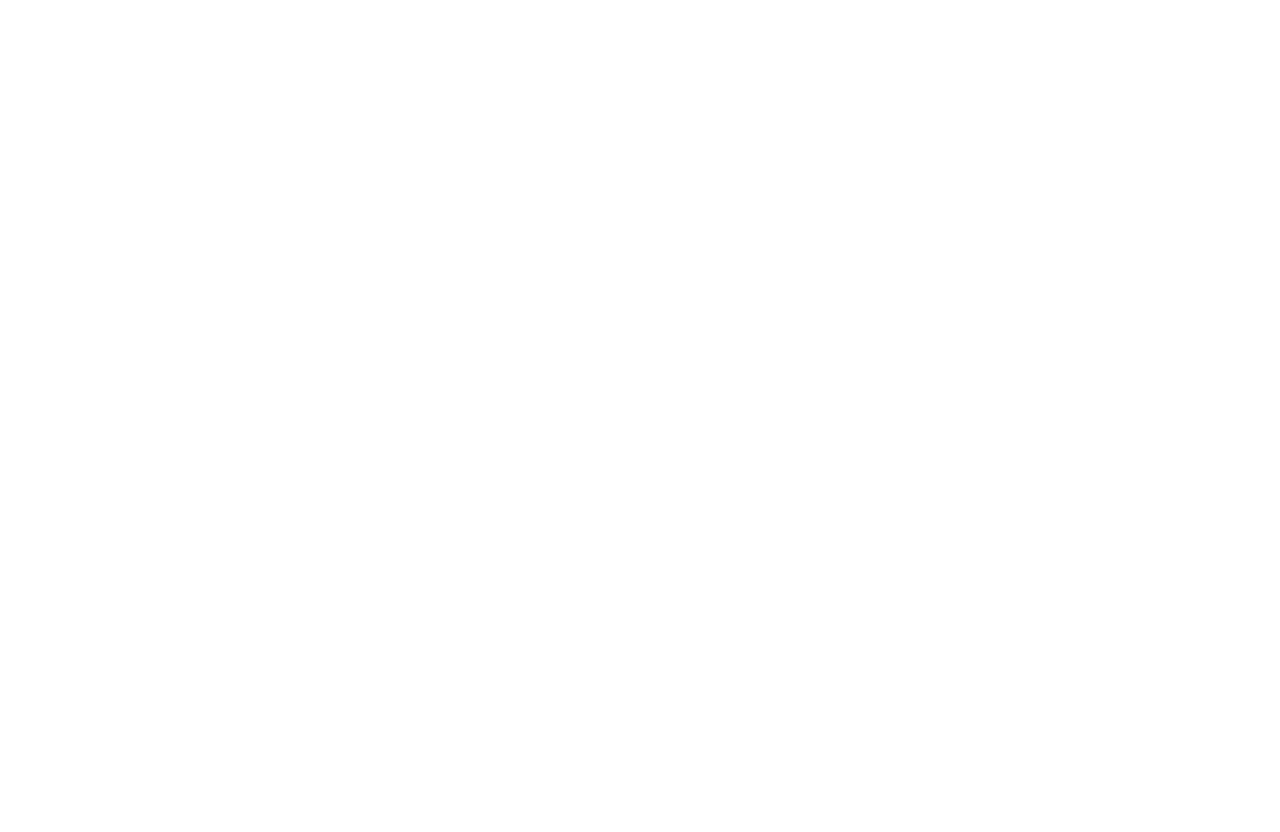
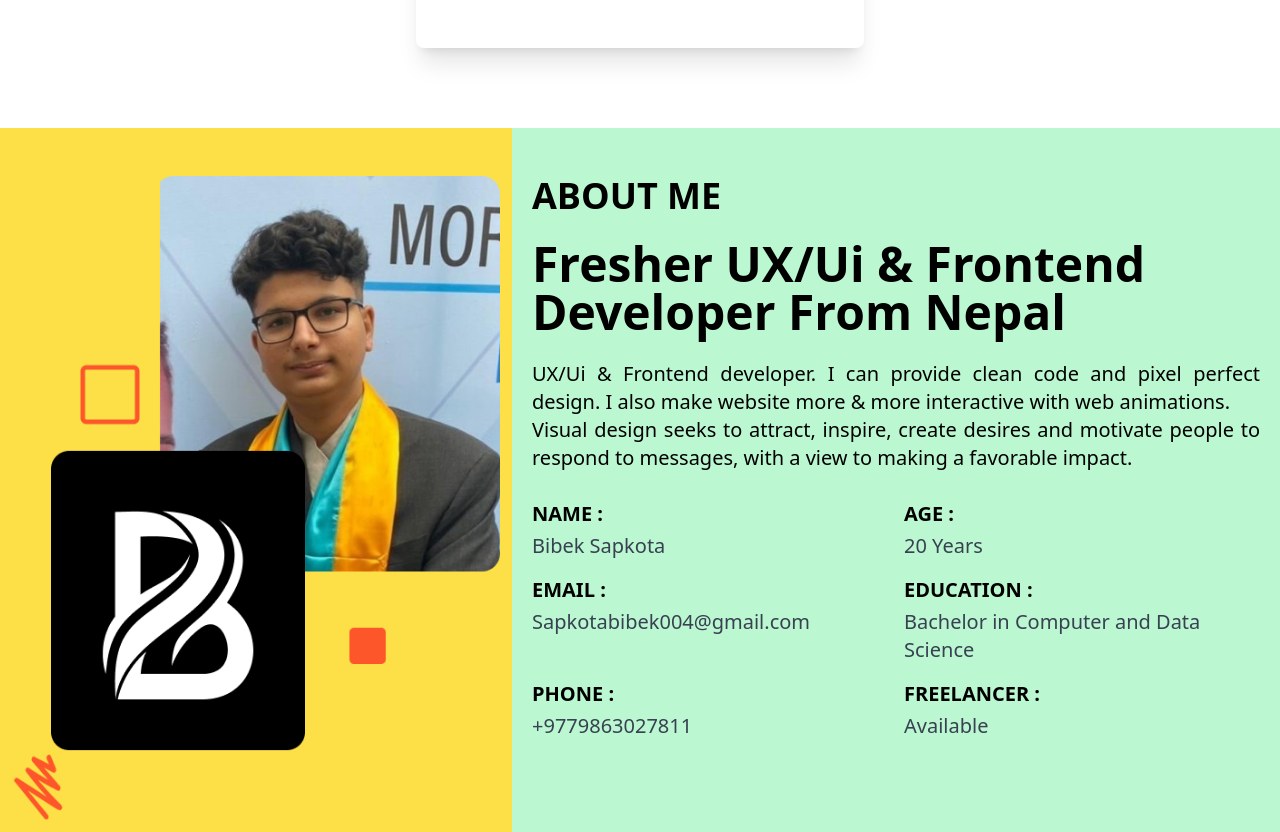
Before and after one commit to BibekSapkota1/My-portfolio, a React (Create React App) app: page / in a window 1280 px wide. Shown: the part 1029-1861 px from the top of the page. Before the commit the page ends 800 px from the top, so only its background shows below. Built offline with nearby package versions, Linux system fonts and the light colour scheme.

Commit message:
About me finish

```diff
--- a/src/App.js
+++ b/src/App.js
@@ -12,6 +12,8 @@ import Profile from './assets/images/Main.png'
 import circlearrow from './assets/icons/Conatctbelow.svg'
 import circles from './assets/icons/small-circle.svg'
 import rimage from './assets/icons/r-element.svg'
+
+import About from './Pages/About';
 import Home from './Pages/Home';
 
 
@@ -22,8 +24,11 @@ import Home from './Pages/Home';
 function App() {
   return (
 
-    <Home></Home>
+    <div>
+      <Home></Home>
+      <About></About>
 
+    </div>
 
 
 
--- a/src/Pages/About.jsx
+++ b/src/Pages/About.jsx
@@ -1,12 +1,78 @@
 import React from 'react'
+import Group from '../assets/images/Group 6.png'
+
+const Details = [
+  {
+    title: 'NAME :',
+    text: 'Bibek Sapkota'
+  },
+  {
+    title: 'AGE :',
+    text: '20 Years'
+  },
+  {
+    title: 'Email :',
+    text: 'Sapkotabibek004@gmail.com'
+  },
+  {
+    title: 'Education :',
+    text: 'Bachelor in  Computer and Data Science'
+  },
+  {
+    title: 'Phone :',
+    text: '+9779863027811'
+  },
+  {
+    title: 'Freelancer :',
+    text: 'Available'
+  }
+]
+
+export default function About() {
+  return (
+    <div>
+
+      <section>
+        <div class="w-100% bg-blue-50 sm:bg-green-500 md:bg-red-500 lg:bg-green-500 xl:bg-yellow-300 2xl:bg-blue-800">
+          <div class="items-center">
+            <div class="flex flex-wrap xl:container  xl:mx-auto  ">
+              <div class="w-full lg:w-2/5 bg-red h-3/4 mt-3 flex items-center justify-center lg:order-0 smm:mt-5 sm:mt-9">
+                <img src={Group} alt="Group" class="p-3" />
+              </div>
+              <div className='md:container md:mx-auto lg:bg-green-200  lg:w-3/5 '>
+                <div class="w-full bg-blue h-3/4 mt-1 flex flex-wrap  p-3 smm:mt-5 sm:mt-7 sm:p-5  ">
+                  <h2 class="text-xl font-bold text-custom-red smm:text-2xl sm:text-4xl">ABOUT ME</h2>
+                  <h1 class="text-xl font-bold mt-2 smm:text-2xl sm:text-5xl lg:text-4xl xl:text-5xl 2xl:text-6xl xl:mt-6">Fresher UX/Ui & Frontend Developer From Nepal</h1>
+                  <p class="-text-xl font-normal text-justify mt-2 smm:mt-5 sm:text-xl xl:mt-6">
+                    UX/Ui & Frontend developer. I can provide clean code and pixel perfect design. I also make website more & more interactive with web animations. <br />
+                    Visual design seeks to attract, inspire, create desires and motivate people to respond to messages, with a view to making a favorable impact.
+                  </p>
+                  <div class="grid grid-cols-2 gap-4 w-full mt-2 smm:mt-3 sm:mt-5 xl:mt-7">
+                    {Details.map((detail, index) => (
+                      <div key={index} class="flex flex-col">
+                        <div class="text-black-500 font-bold -text-xl sm:text-xl uppercase">{detail.title}</div>
+                        <div class="text-gray-700 -text-xl sm:text-xl xl:mt-1">{detail.text}</div>
+                      </div>
+                    ))}
+                  </div>
+                </div>
+              </div>
+            </div>
+          </div>
+        </div>
+      </section>
+
+      <section>
 
 
-export default function about() {
-  return (
-    <div>
-        <h1 className="text-3xl font-bold underline">
-      About
-    </h1>
+      </section>
+
     </div>
+
+
+
+
+
+
   )
 }
--- a/src/Pages/Home.jsx
+++ b/src/Pages/Home.jsx
@@ -30,7 +30,7 @@ const cardData = [
 ];
 
 export default function Home() {
-
+  return (
 
     <div >
       <div class="bg-top-left bg-no-repeat">
@@ -63,7 +63,7 @@ export default function Home() {
                 <h2 className="text-2xl font-bold text-center">{card.title}</h2>
                 <p className="text-gray-700 text-center ">{card.text}</p>
               </div>
-            fkfk
+
             </div>
           ))}
         </div>
@@ -71,5 +71,5 @@ export default function Home() {
     </div>
 
 
-
+  )
 }
--- a/src/Pages/Portfolio.jsx
+++ b/src/Pages/Portfolio.jsx
@@ -1,5 +1,5 @@
 function Portfolio() {
     return(
-        jdjs
+
     )
 }
```
Lines whose indentation alone changed are shown as unchanged.
